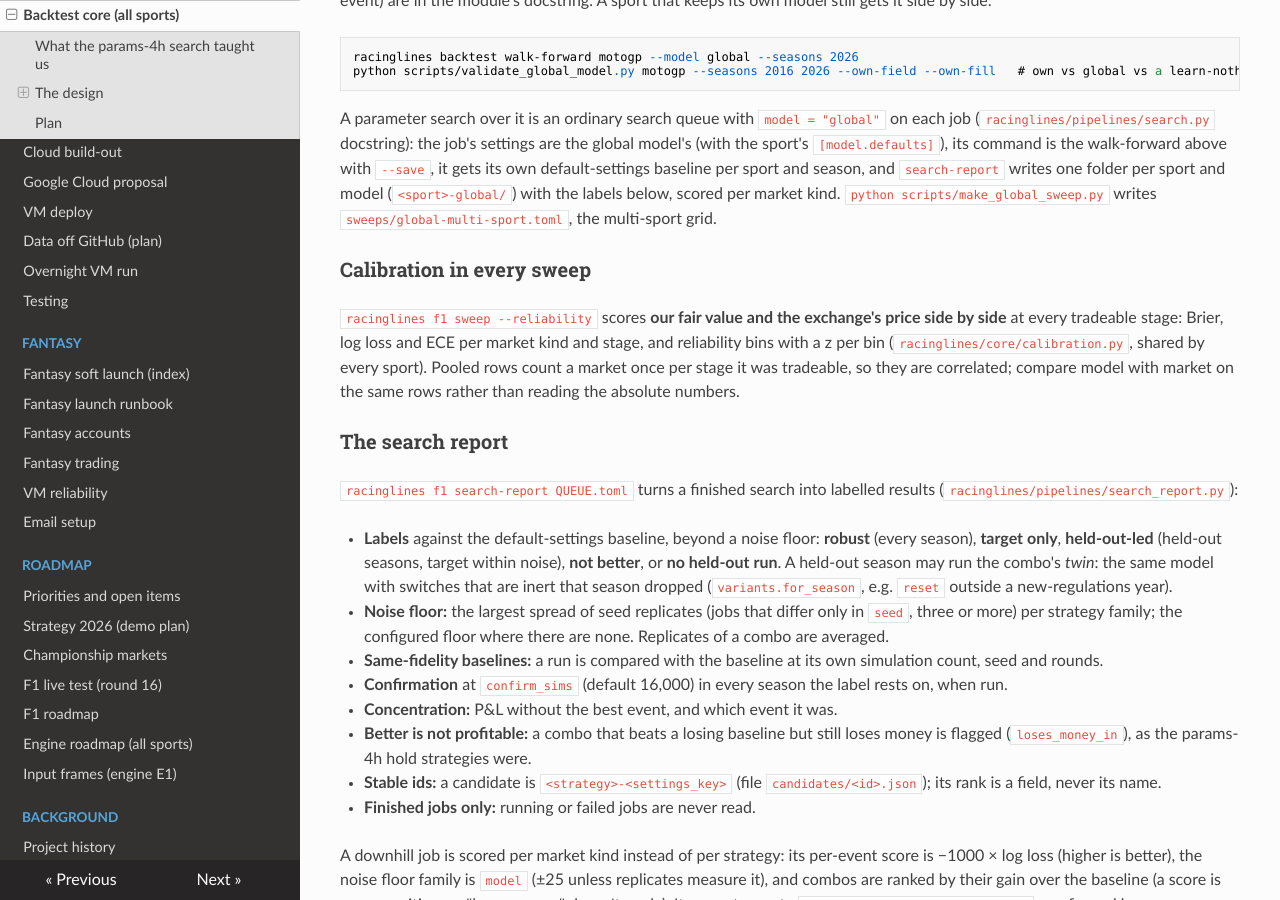
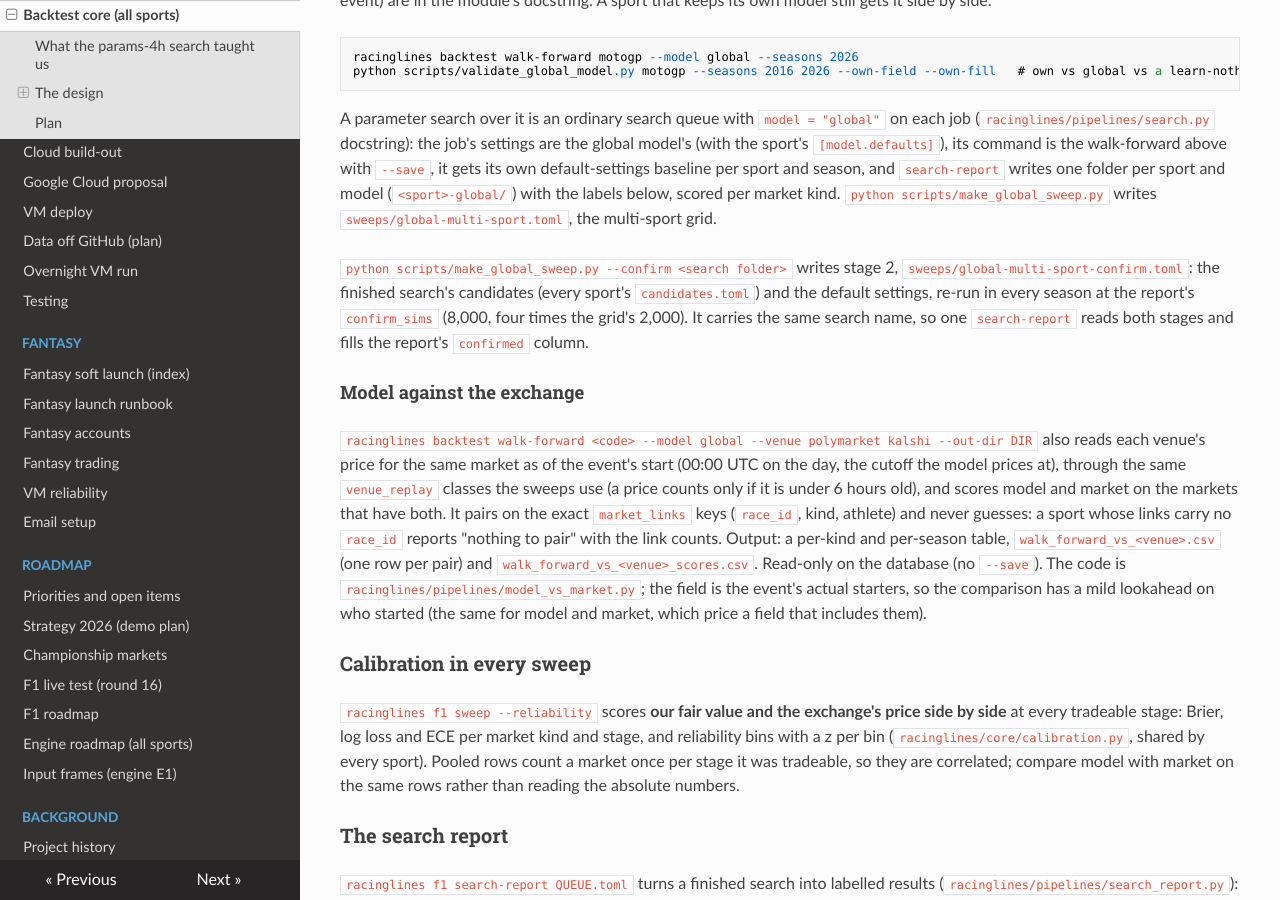
Before and after one commit to lalligagger/racinglines-public, an MkDocs documentation site: the page built from docs/backtest-core.md, in a window 1280 px wide and 900 px high, scrolled down 4717 px. Built offline with MkDocs 1.6.1, drawn with Linux system fonts in a browser that asks for light colours; nearby versions of some CDN libraries.

Commit message:
T4: confirmation baselines at 3 seeds (the noise floor at 8,000 sims); docs for --confirm and --venue

```diff
--- a/docs/backtest-core.md
+++ b/docs/backtest-core.md
@@ -181,6 +181,23 @@ walk-forward above with `--save`, it gets its own default-settings baseline per
 `search-report` writes one folder per sport and model (`<sport>-global/`) with the labels below, scored per
 market kind. `python scripts/make_global_sweep.py` writes `sweeps/global-multi-sport.toml`, the multi-sport grid.
 
+`python scripts/make_global_sweep.py --confirm <search folder>` writes stage 2, `sweeps/global-multi-sport-confirm.toml`:
+the finished search's candidates (every sport's `candidates.toml`) and the default settings, re-run in every season at
+the report's `confirm_sims` (8,000, four times the grid's 2,000). It carries the same search name, so one
+`search-report` reads both stages and fills the report's `confirmed` column.
+
+#### Model against the exchange
+
+`racinglines backtest walk-forward <code> --model global --venue polymarket kalshi --out-dir DIR` also reads each
+venue's price for the same market as of the event's start (00:00 UTC on the day, the cutoff the model prices at),
+through the same `venue_replay` classes the sweeps use (a price counts only if it is under 6 hours old), and
+scores model and market on the markets that have both. It pairs on the exact `market_links` keys
+(`race_id`, kind, athlete) and never guesses: a sport whose links carry no `race_id` reports "nothing to pair"
+with the link counts. Output: a per-kind and per-season table, `walk_forward_vs_<venue>.csv` (one row per pair) and
+`walk_forward_vs_<venue>_scores.csv`. Read-only on the database (no `--save`). The code is
+`racinglines/pipelines/model_vs_market.py`; the field is the event's actual starters, so the comparison has a
+mild lookahead on who started (the same for model and market, which price a field that includes them).
+
 ### Calibration in every sweep
 
 `racinglines f1 sweep --reliability` scores **our fair value and the exchange's price side by side** at
```
Also changed, not shown: 3 other files.
